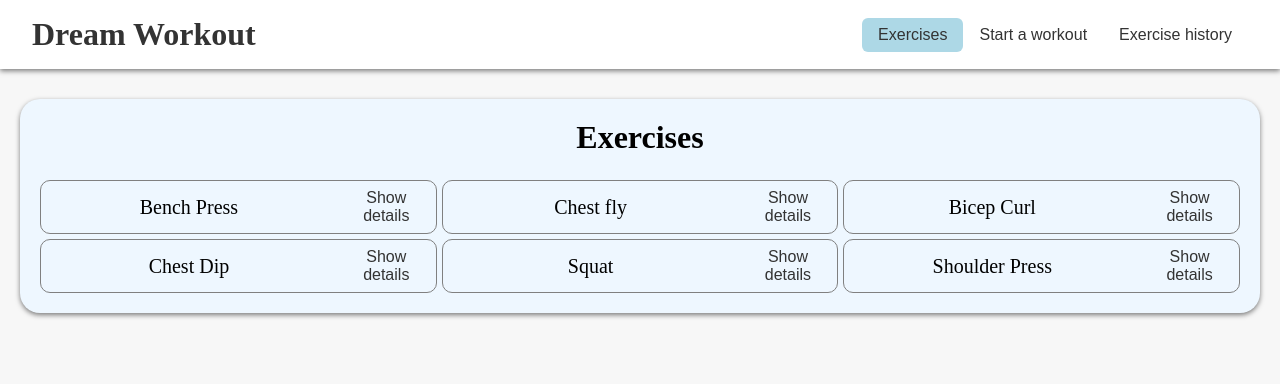
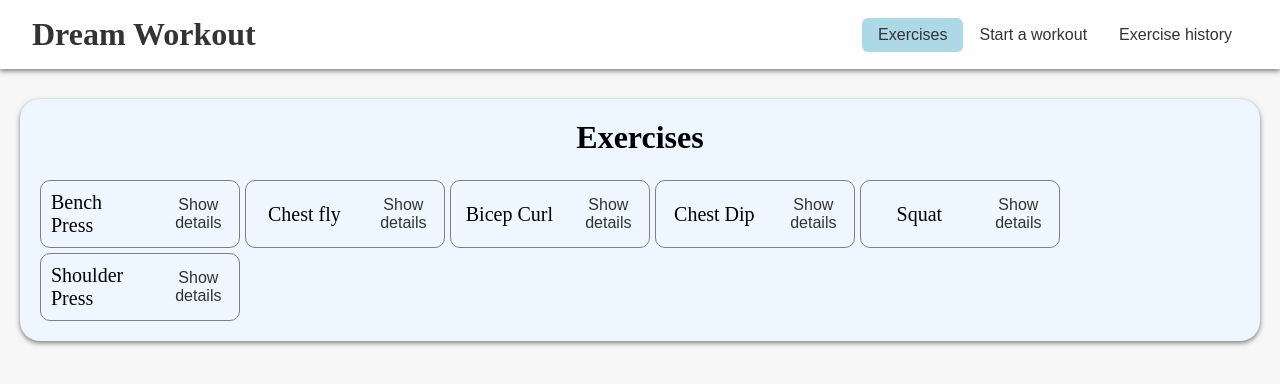
Before and after one commit to christianyarwood62/workout-app, a React (Vite) app: page / in a window 1280 px wide. Shown: the top 384 px of the page. Built offline with nearby package versions, Linux system fonts and the light colour scheme.

Commit message:
Make exercises list flex wrap

```diff
--- a/src/index.css
+++ b/src/index.css
@@ -75,7 +75,7 @@ nav button:hover,
 .exercise-details-tab {
   display: flex;
   flex-direction: column;
-  min-width: 100px;
+  min-width: 200px;
 }
 
 .exercises-list-component,
@@ -93,8 +93,10 @@ nav button:hover,
 }
 
 .exercises-list {
-  display: grid;
-  grid-template-columns: repeat(3, 1fr);
+  display: flex;
+  flex-direction: row;
+  flex-wrap: wrap;
+  /* grid-template-columns: repeat(3, 1fr); */
   gap: 5px;
 }
 
@@ -106,7 +108,7 @@ nav button:hover,
 .exercise {
   border: 1px solid gray;
   border-radius: 10px;
-  width: max;
+  width: 200px;
   display: flex;
   gap: 0px;
   justify-content: space-between;
```
